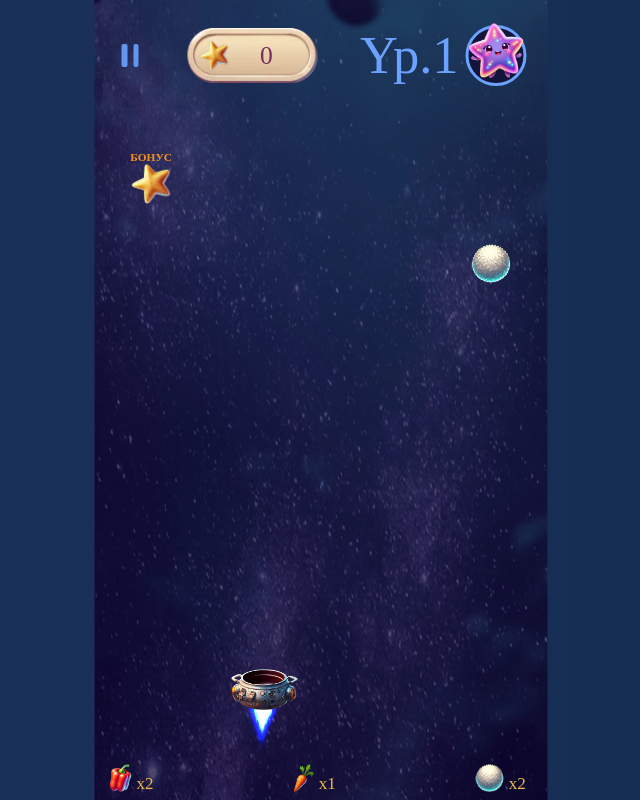
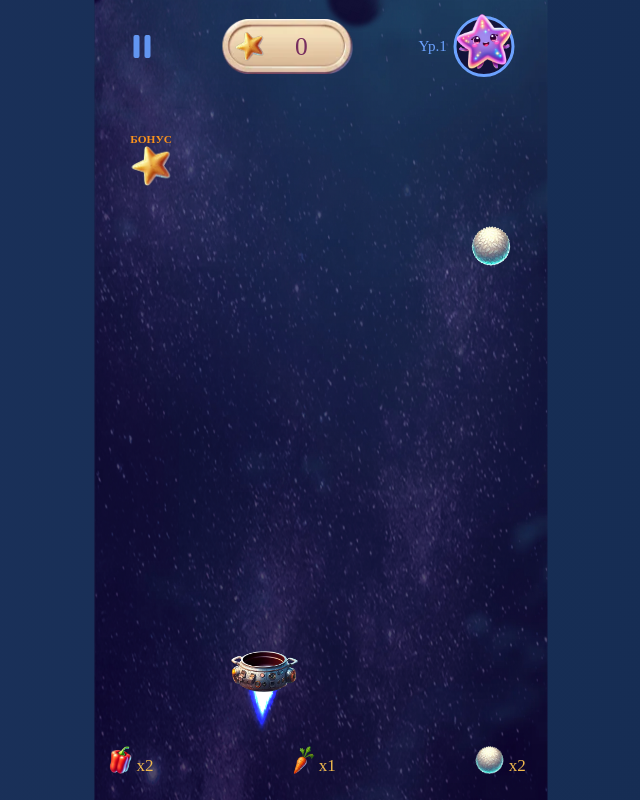
Before and after one commit to SergeyShapliuk/game, a React (Vite) app: page / in a window 1280 px wide. Both pictures are taken after a click on the button "Начать". Shown: the whole page, without its empty margins (319-959 px from the left). Built offline with nearby package versions, Linux system fonts and the light colour scheme; a web font is replaced by a local one.

Commit message:
fix font

```diff
--- a/src/components/game/Game.tsx
+++ b/src/components/game/Game.tsx
@@ -33,7 +33,7 @@ type GeneratedItem = {
 }
 
 function Game({levelItems, levelComplete}: GameProps) {
-    const {screenSize, responseSize, responseFontSize} = useScreenSize();
+    const {screenSize, responseSize} = useScreenSize();
     const {starCounter, setStarCounter} = useCounter();
     const {isPaused, setPaused} = useService();
 
@@ -332,8 +332,8 @@ function Game({levelItems, levelComplete}: GameProps) {
                     <span style={{
                         color: "#6CA2FF",
                         fontFamily: "Modak",
-                        fontSize: responseFontSize(16),
-                        lineHeight: responseFontSize(24)
+                        fontSize: responseSize(16),
+                        lineHeight: responseSize(24)
                     }}>{`Yp.${collected.id}
         `}</span>
                     <div style={{
```
